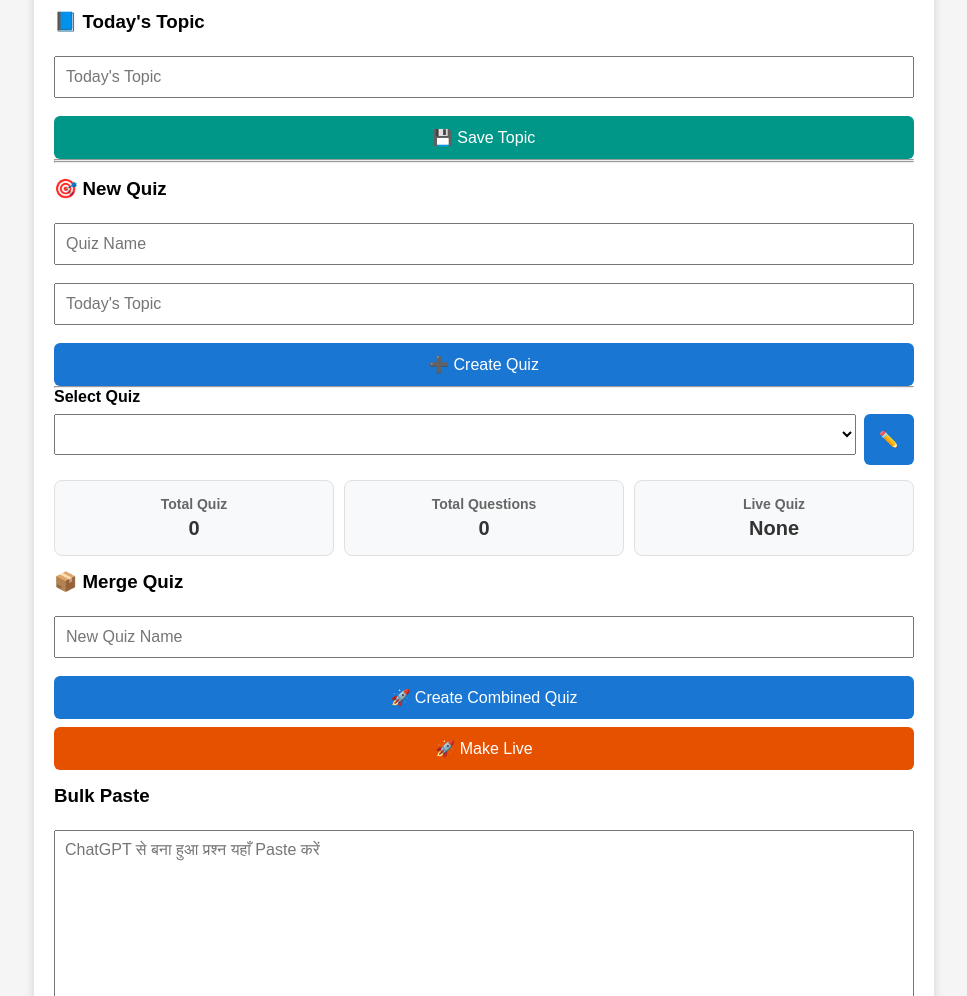
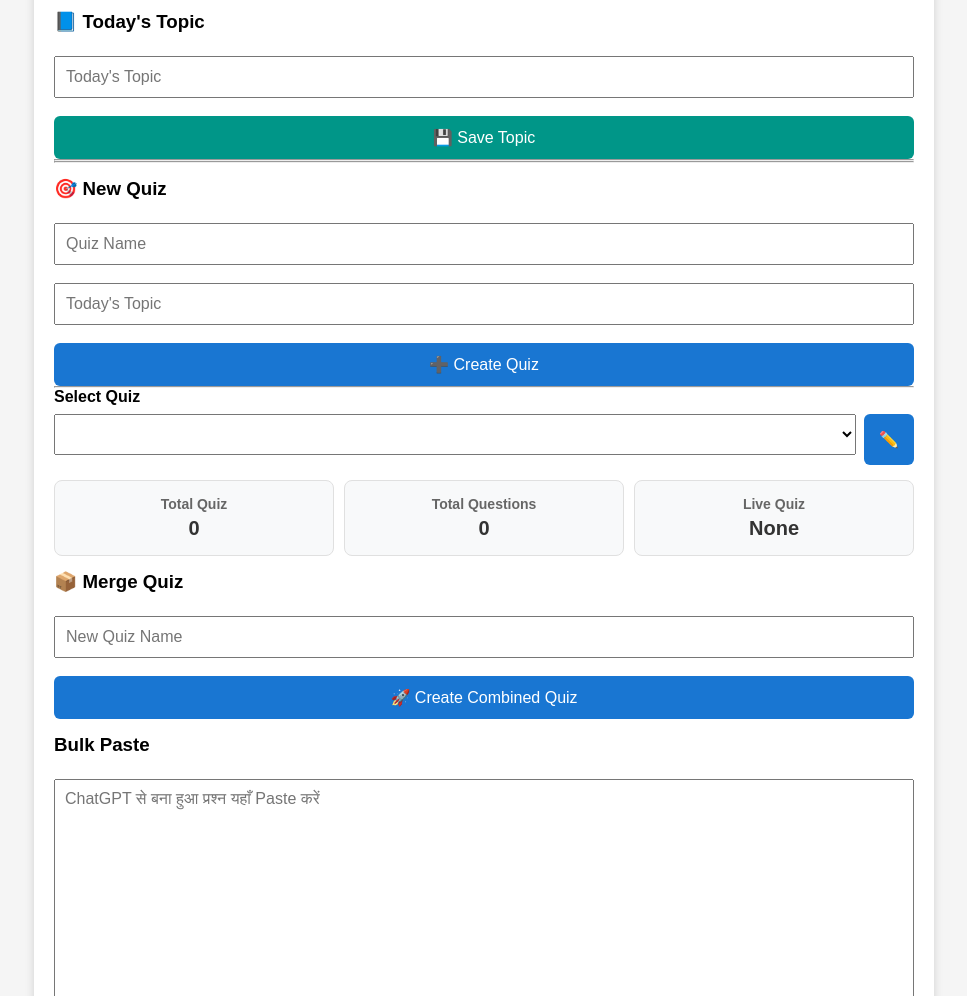
Before and after one commit to shadab-collab/Ctet, a website: page public/admin/set-question.html in a window 1280 px wide. Shown: the part 104-1100 px from the top of the page, without its empty margins (156-1123 px from the left). Drawn offline with nearby package versions, Linux system fonts and the light colour scheme; no server answers; files whose address does not match are found by name.

Commit message:
update set-question.html

```diff
--- a/public/admin/set-question.html
+++ b/public/admin/set-question.html
@@ -241,13 +241,6 @@ placeholder="New Quiz Name">
 🚀 Create Combined Quiz
 </button>
 
-<button
-style="background:#e65100"
-onclick="makeLiveQuiz()">
-
-    🚀 Make Live
-
-</button>
 
 <!-- Bulk Paste -->
 
```
